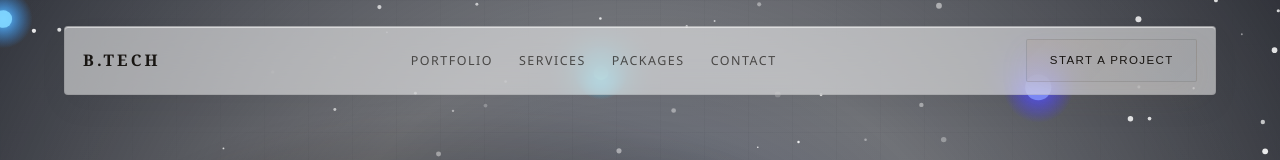
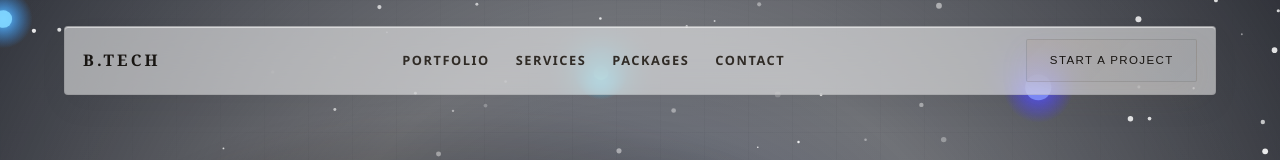
Before and after one commit to boyorkpeter/btech1, a plain HTML site: page index.html in a window 1280 px wide. Shown: the top 160 px of the page. Drawn offline with Linux system fonts and the light colour scheme.

Commit message:
Update navigation link styles in styles.css
Darken and strengthen the navigation labels for better readability.

Co-authored-by: Copilot <223556219+Copilot@users.noreply.github.com>

```diff
--- a/styles.css
+++ b/styles.css
@@ -148,9 +148,10 @@ body::before {
 
 .nav a {
   position: relative;
-  color: var(--muted);
+  color: #302b26;
   text-decoration: none;
-  font-size: 0.78rem;
+  font-size: 0.8rem;
+  font-weight: 600;
   letter-spacing: 0.12em;
   text-transform: uppercase;
   transition: color 0.2s ease;
```
